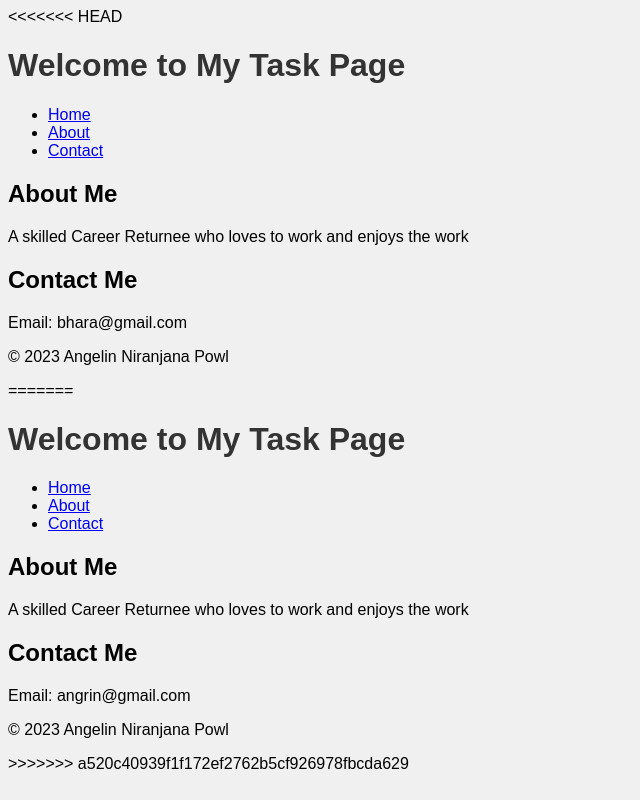
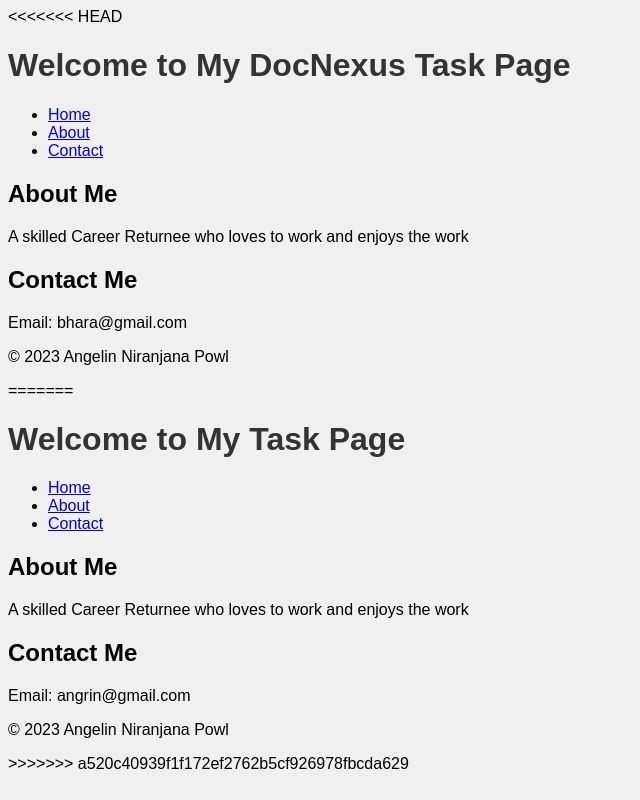
Before and after one commit to AngiePowl/NewRepo, a plain HTML site: page index.html in a window 1280 px wide. Shown: the whole page, without its empty margins (0-640 px from the left). Drawn offline with Linux system fonts and the light colour scheme.

Commit message:
file modified

```diff
--- a/index.html
+++ b/index.html
@@ -18,7 +18,7 @@
 </head>
 <body>
     <header>
-        <h1>Welcome to My Task Page</h1>
+        <h1>Welcome to My DocNexus Task Page</h1>
     </header>
     <nav>
         <ul>
```
